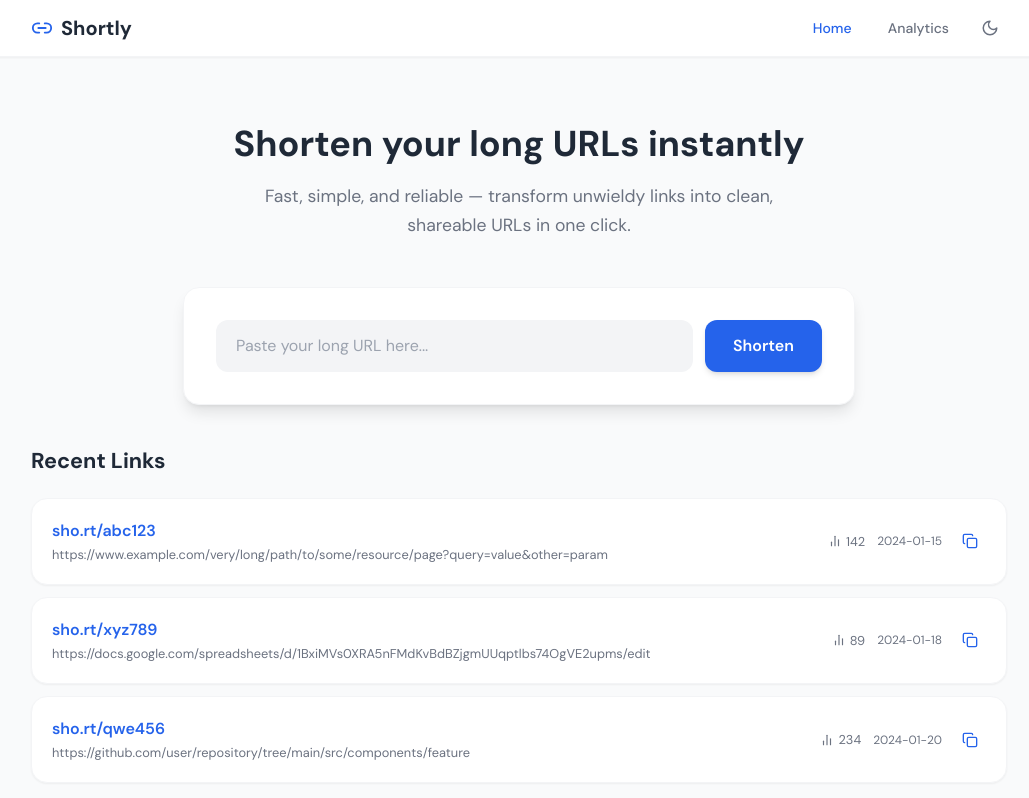
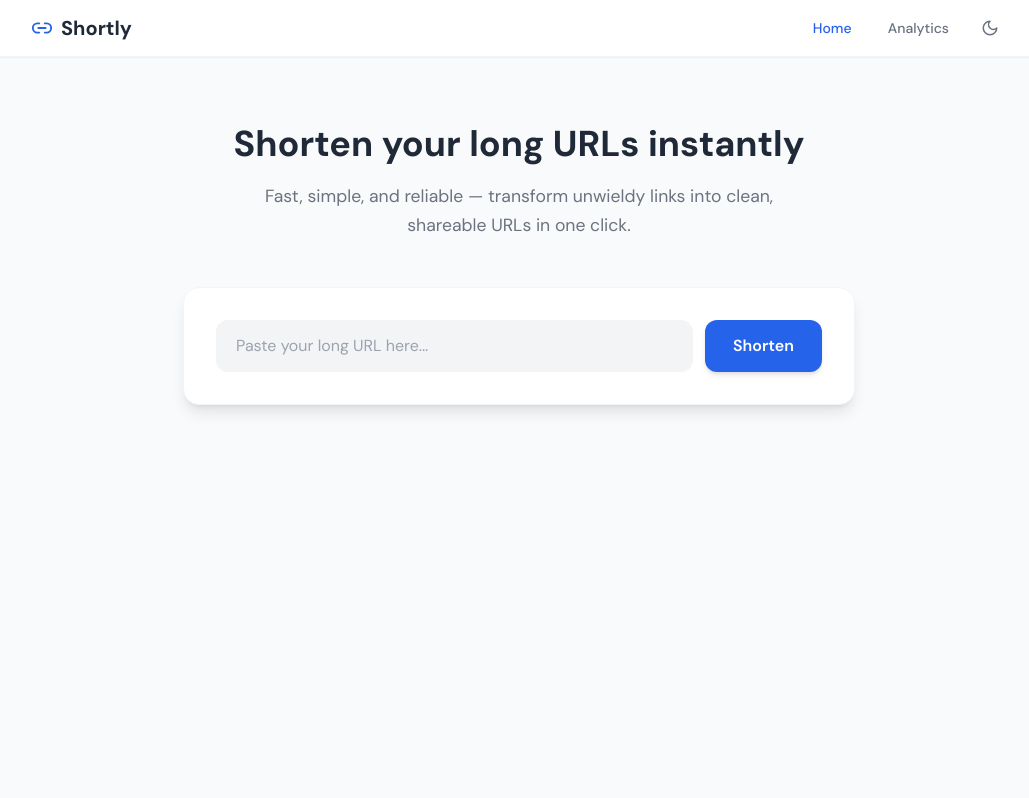
Before and after one commit to Absalom-Silwal/url-shortener-frontend, a React (Vite) app in the folder frontend/: page / in a window 1280 px wide. Shown: the top 798 px of the page, without its empty margins (121-1150 px from the left). Built offline with nearby package versions, Linux system fonts and the light colour scheme.

Commit message:
feat:historylist [wip]

```diff
--- a/frontend/src/App.jsx
+++ b/frontend/src/App.jsx
@@ -57,7 +57,6 @@ function App() {
     const response = await client.post('/shorten', {url});
     const {long_url,short_url,short_code} = response.data
     setResult(short_url)
-    console.log(response);
     setLoading(false)
     };
 
@@ -114,13 +113,13 @@ function App() {
               isDark={isDark}
             />
 
-            <HistoryList
+            {/* <HistoryList
               history={history}
               copied={copied}
               onCopy={handleCopy}
               config={config}
               isDark={isDark}
-            />
+            /> */}
           </>
         ) : (
           <AnalyticsSection config={config} isDark={isDark} />
```
